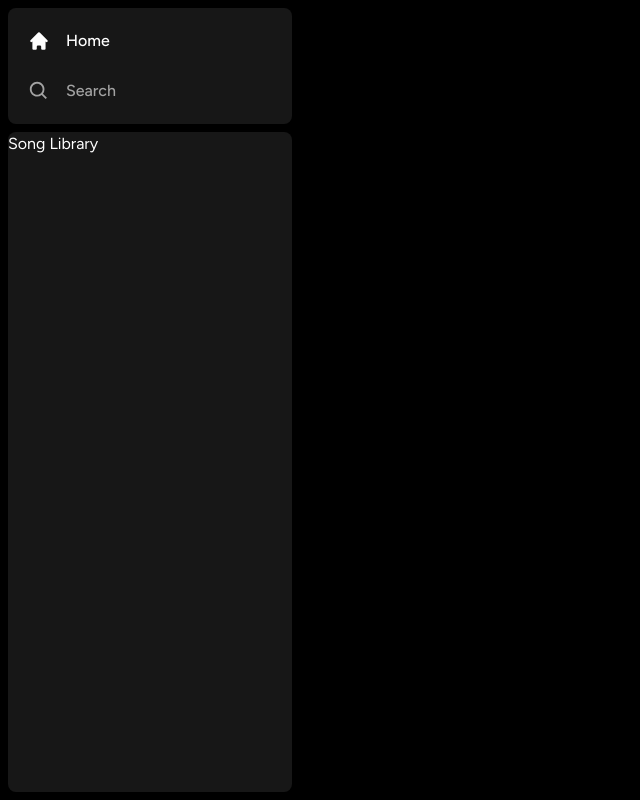
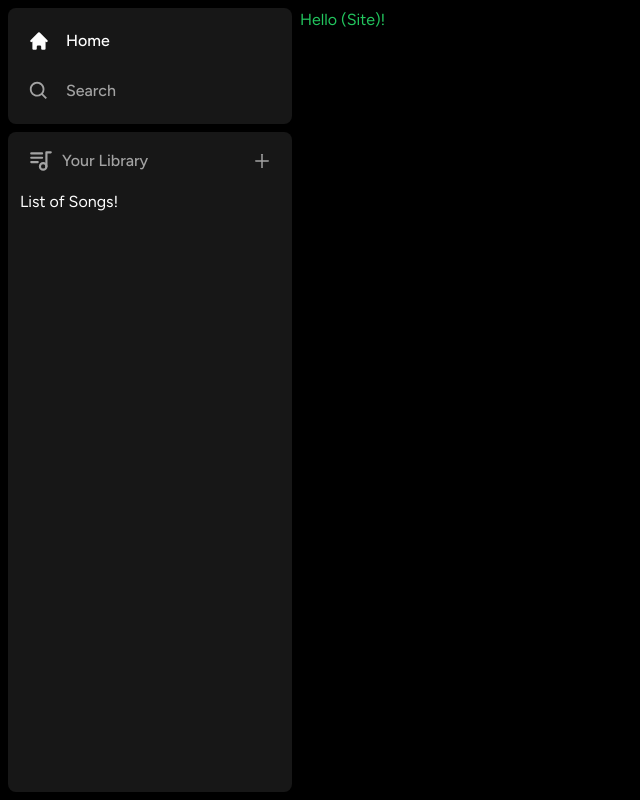
Before and after one commit to PedroG1018/spotify-clone, a Next.js app: page / in a window 1280 px wide. Shown: the whole page, without its empty margins (0-640 px from the left). Built offline with nearby package versions, Linux system fonts and the light colour scheme.

Commit message:
finished basic layout for sidebar

```diff
--- /dev/null
+++ b/components/Library.tsx
@@ -0,0 +1,42 @@
+"use client";
+
+import { TbPlaylist } from "react-icons/tb";
+import { AiOutlinePlus } from "react-icons/ai";
+
+const Library = () => {
+  const onClick = () => {
+    // Handle upload later
+  };
+  return (
+    <div className="flex flex-col">
+      <div
+        className="
+            flex
+            items-center
+            justify-between
+            px-5
+            pt-4
+        "
+      >
+        <div
+          className="
+                inline-flex
+                items-center
+                gap-x-2
+            "
+        >
+          <TbPlaylist size={26} className="text-neutral-400" />
+          <p className="text-neutral-400 font-medium text-md">Your Library</p>
+        </div>
+        <AiOutlinePlus
+          onClick={onClick}
+          size={20}
+          className="text-neutral-400 cursor-pointer hover:text-white transition"
+        />
+      </div>
+      <div className="flex flex-col gap-y-2 mt-4 px-3">List of Songs!</div>
+    </div>
+  );
+};
+
+export default Library;
--- a/components/Sidebar.tsx
+++ b/components/Sidebar.tsx
@@ -7,6 +7,7 @@
 
 import Box from "./Box";
 import SidebarItem from "./SidebarItem";
+import Library from "./Library";
 
 interface SidebarProps {
   children: React.ReactNode;
@@ -51,8 +52,11 @@
             ))}
           </div>
         </Box>
-        <Box className="overflow-y-auto h-full">Song Library</Box>
+        <Box className="overflow-y-auto h-full">
+          <Library />
+        </Box>
       </div>
+      <main className="h-full flex-1 overflow-y-auto py-2">{children}</main>
     </div>
   );
 };
```
